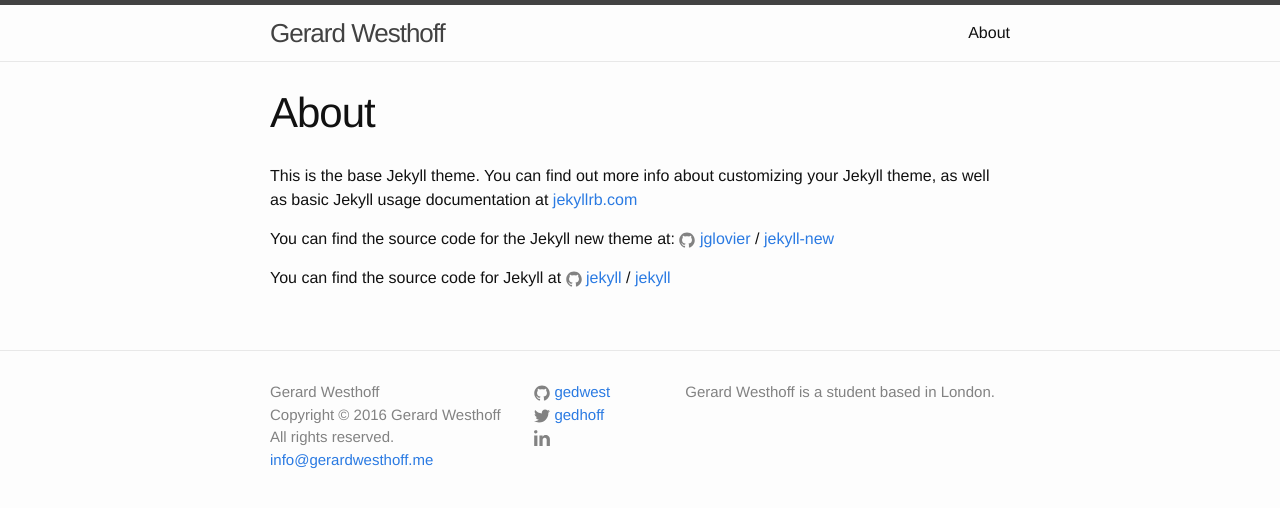
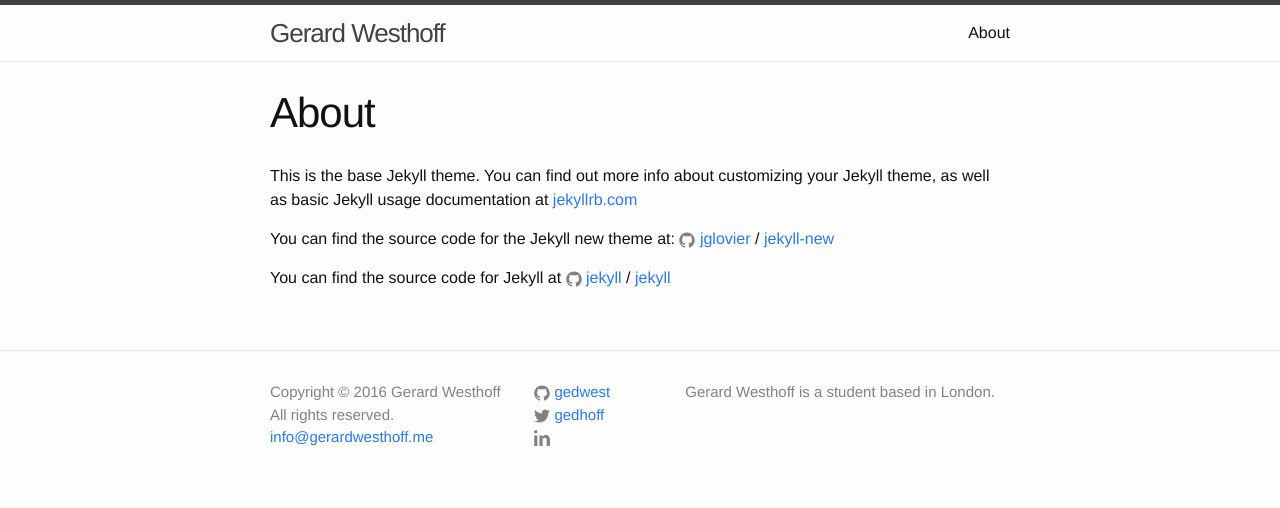
Before and after one commit to gedwest/gedwest.github.ioOLD, a Jekyll site: the page built from about.md, in a window 1280 px wide. Shown: the top 508 px of the page. Built offline with Jekyll 4.4.1, drawn with Linux system fonts in a browser that asks for light colours.

Commit message:
Update footer.html
Making copyright appear nicer.

```diff
--- a/_includes/footer.html
+++ b/_includes/footer.html
@@ -7,8 +7,7 @@
     <div class="footer-col-wrapper">
       <div class="footer-col footer-col-1">
         <ul class="contact-list">
-          <li>{{ site.title }}</li>
-          <li>Copyright &copy; 2016 {{ site.title }} <br /> All rights reserved.</li>
+          <li><small></small>Copyright &copy; 2016 {{ site.title }} <br /> All rights reserved.</small></li>
           <li><a href="mailto:{{ site.email }}">{{ site.email }}</a></li>
         </ul>
       </div>
```
